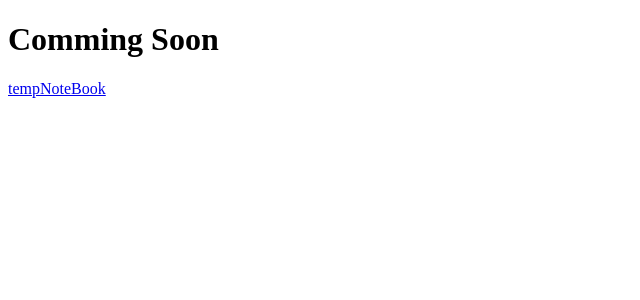
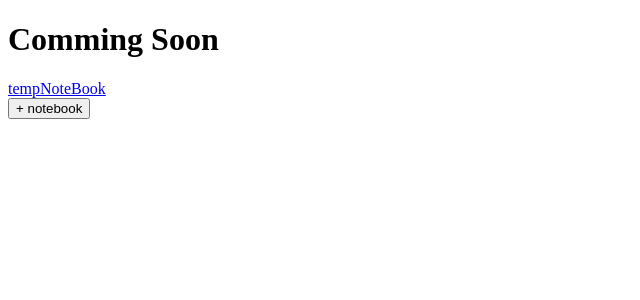
Before and after one commit to maximo445/note-project-manager, a React (Vite) app: page / in a window 1280 px wide. Shown: the top 300 px of the page, without its empty margins (0-640 px from the left). Built offline with nearby package versions, Linux system fonts and the light colour scheme.

Commit message:
started working on creating new notebooks

```diff
--- a/package.json
+++ b/package.json
@@ -10,6 +10,7 @@
     "preview": "vite preview"
   },
   "dependencies": {
+    "nanoid": "^5.0.8",
     "react": "^18.3.1",
     "react-dom": "^18.3.1",
     "react-router-dom": "^6.28.0"
--- /dev/null
+++ b/src/components/EntityCreator.jsx
@@ -0,0 +1,55 @@
+import { useContext, useState, useRef } from "react";
+import { Context } from "./ContextProvider";
+import PropTypes from "prop-types";
+import { nanoid } from "nanoid";
+
+function EntityCreator({ type }) {
+  const { dispatch } = useContext(Context);
+  const dialogRef = useRef(null);
+  const [isDialogOpen, setIsDialogOpen] = useState(false);
+
+  const openDialog = () => {
+    setIsDialogOpen(true);
+    dialogRef.current?.showModal();
+  };
+
+  const closeDialog = () => {
+    setIsDialogOpen(false);
+    dialogRef.current?.close();
+  };
+
+  const createEntity = (e) => {
+    e.preventDefault();
+    if (type === "notebook") {
+      // continue here!!!!!!!!!!!!!!!!!!!!!!!!!!!!!!!
+      dispatch({ type: "addNotebook", payload: {} });
+    }
+  };
+
+  if (type === "no-prop") <div>No props passed...</div>;
+
+  return (
+    <div>
+      <button onClick={openDialog}>+ {type}</button>
+      <dialog ref={dialogRef}>
+        <form action="">
+          <h1>Create a new {type}</h1>
+          <input type="text" name="" id="" placeholder="Notebook name" />
+          <button onClick={closeDialog} type="submit">
+            CREATE
+          </button>
+        </form>
+      </dialog>
+    </div>
+  );
+}
+
+EntityCreator.propTypes = {
+  type: PropTypes.string.isRequired,
+};
+
+EntityCreator.defaultProps = {
+  type: "no-prop",
+};
+
+export default EntityCreator;
--- a/src/components/MyBook.jsx
+++ b/src/components/MyBook.jsx
@@ -1,6 +1,7 @@
 import { useParams, Link } from "react-router-dom";
 import { useContext } from "react";
 import { Context } from "./ContextProvider";
+import EntityCreator from "./EntityCreator";
 
 function MyBook() {
   const { state } = useContext(Context);
@@ -18,7 +19,11 @@ function MyBook() {
     );
   });
 
-  return <div>{sections}</div>;
+  return (
+    <div>
+      <div>{sections}</div>
+    </div>
+  );
 }
 
 export default MyBook;
--- a/src/components/NoteBooks.jsx
+++ b/src/components/NoteBooks.jsx
@@ -1,6 +1,7 @@
 import { useContext } from "react";
 import { Context } from "./ContextProvider";
 import { Link } from "react-router-dom";
+import EntityCreator from "./EntityCreator";
 
 function NoteBooks() {
   const { state } = useContext(Context);
@@ -14,7 +15,12 @@ function NoteBooks() {
     );
   });
 
-  return <div>{notebooks}</div>;
+  return (
+    <div>
+      <div>{notebooks}</div>
+      <EntityCreator type={"notebook"} />
+    </div>
+  );
 }
 
 export default NoteBooks;
```
Also changed, not shown: 1 other file (tests, documents, lock files or other folders).
